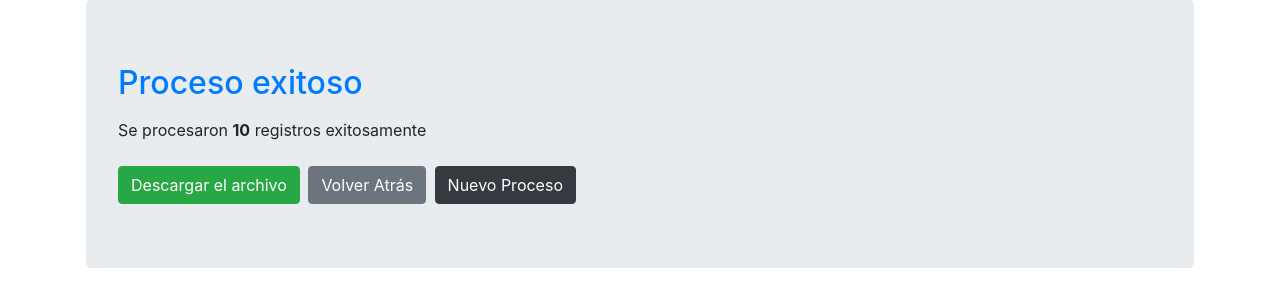
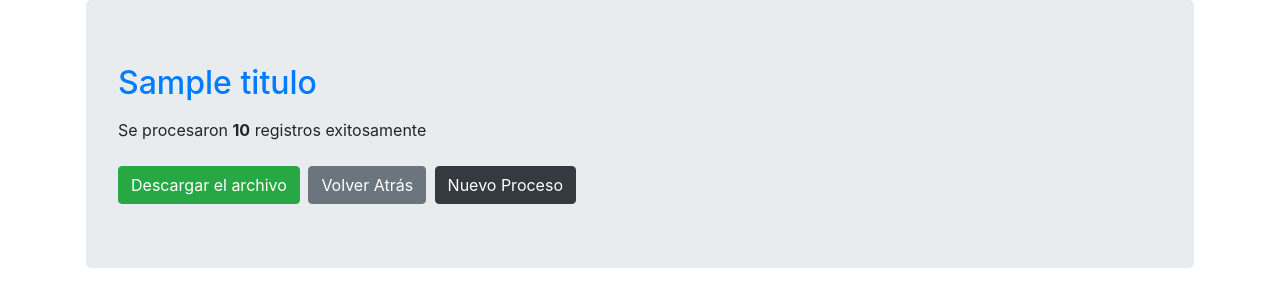
Before and after one commit to lugezz/siradig, a Django app: template reader/templates/reader/procesa.html in a window 1280 px wide. Shown: the part 88-395 px from the top of the page. Run offline with Django 3.2, Linux system fonts and the light colour scheme; the template is opened without the code that fills it: most values are stand-ins (such as "Sample title", 1, 10 or a date in 2020); some libraries are stand-ins or nearby versions.

Commit message:
Cambio menor

```diff
--- a/reader/templates/reader/procesa.html
+++ b/reader/templates/reader/procesa.html
@@ -3,7 +3,7 @@
 {% block title %}Proceso Exitoso{% endblock title%}
 {% block content %}
 <div class="jumbotron">
-    <h2 class="display-5 text-primary mb-3">Proceso exitoso</h2>
+    <h2 class="display-5 text-primary mb-3">{{ titulo }}</h2>
 
     <p>Se procesaron <b>{{ archproc }}</b> registros exitosamente </p>
 
--- a/reader/views.py
+++ b/reader/views.py
@@ -91,6 +91,7 @@ def procesa_view(request, *args, **kwargs):
     url_to_file = os.path.join(settings.TEMP_URL, file_name)
 
     my_context = {
+        'titulo': 'Proceso exitoso',
         'archproc': len(todotodo),
         'url_to_file': url_to_file
     }
@@ -132,6 +133,7 @@ def procesa_hist_view(request, id):
     url_to_file = os.path.join(settings.TEMP_URL, f"Presentacion_{id}.xlsx")
 
     my_context = {
+        'titulo': 'Archivo listo para la descarga',
         'archproc': query.count(),
         'url_to_file': url_to_file,
     }
```
